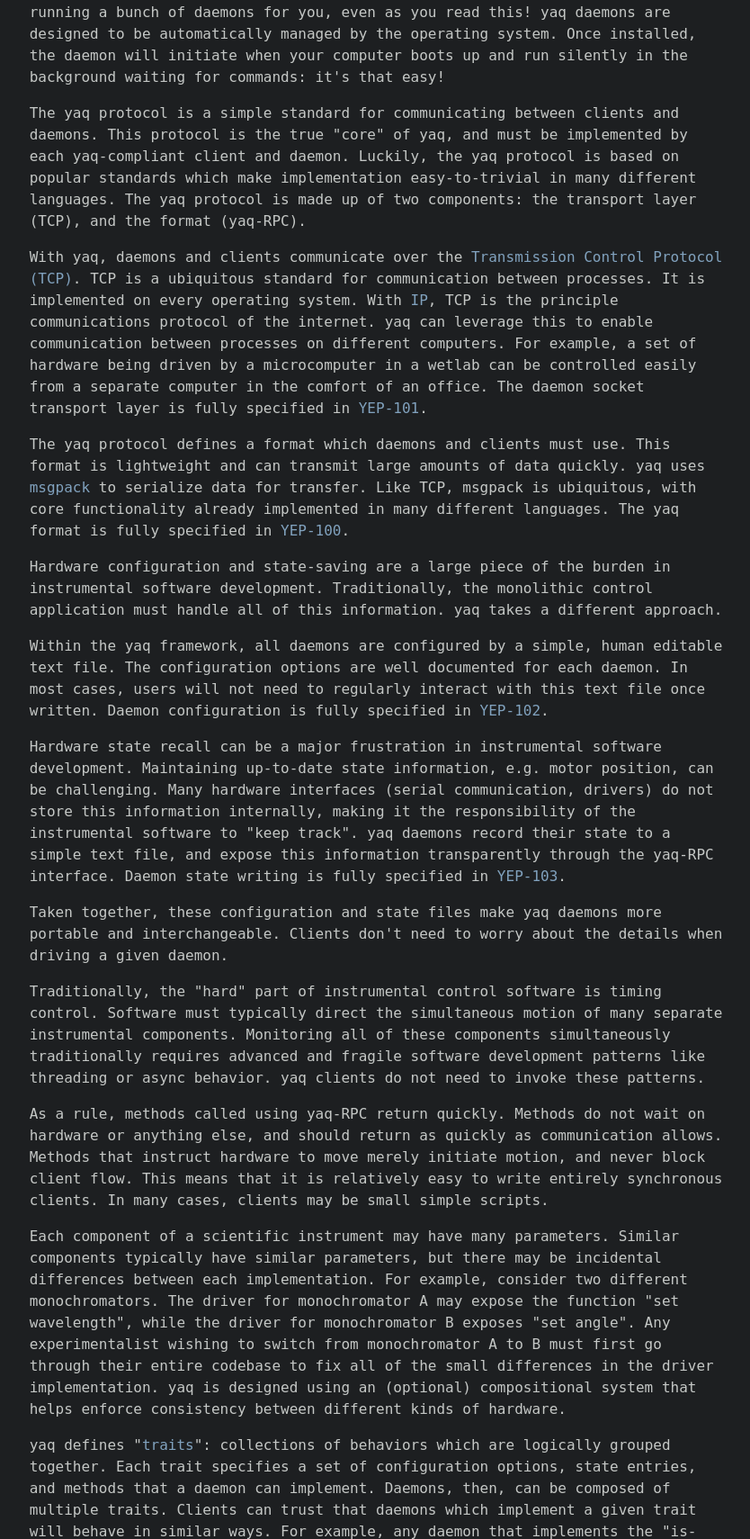
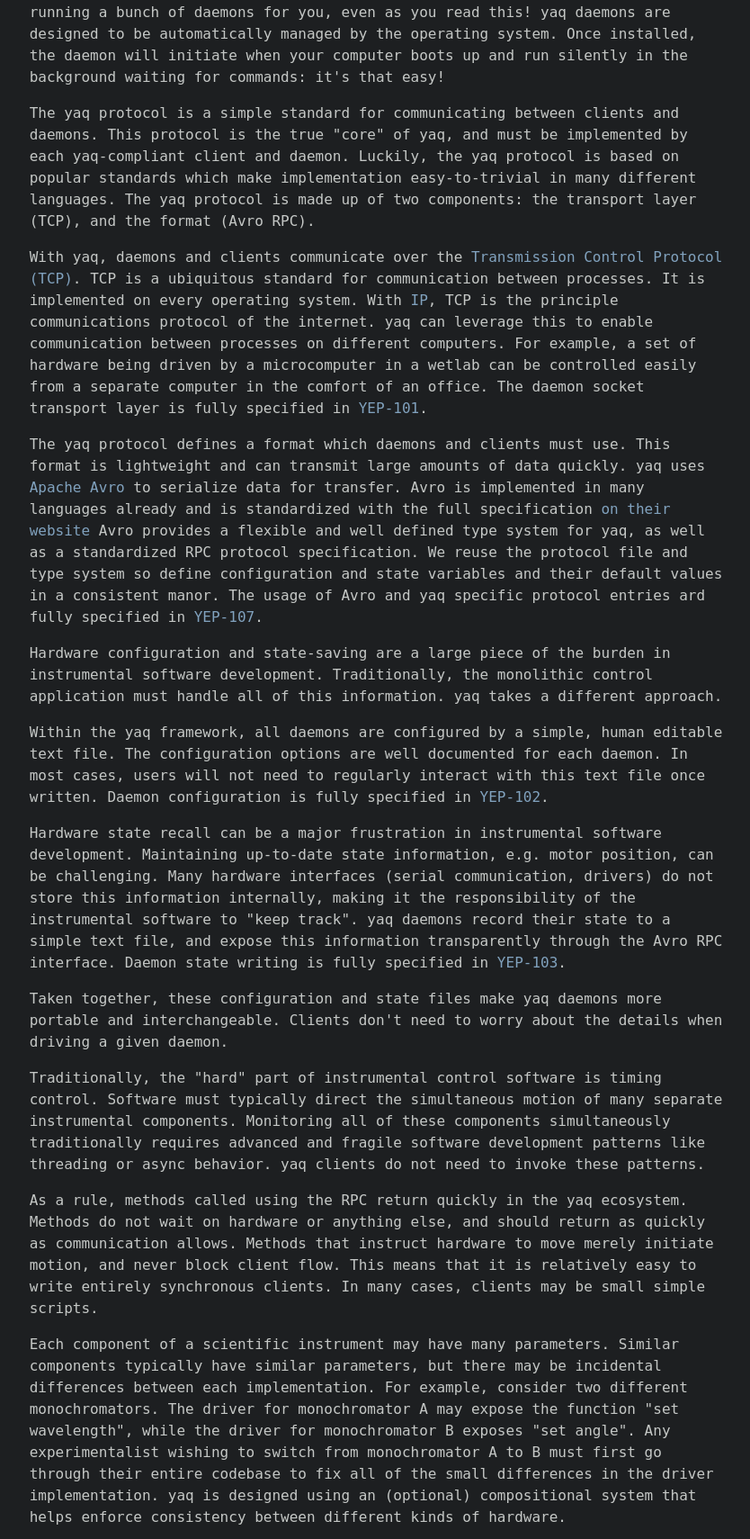
Before and after one commit to yaq-project/yaq-fyi, a Python web app: template templates/introduction.html in a window 1280 px wide. Shown: the part 1653-3363 px from the top of the page at 90% size, without its empty margins (222-1056 px from the left). Run offline with Jinja, Linux system fonts and the light colour scheme; the template is opened without the code that fills it, so the values that code supplies are empty.

Commit message:
Update from msgpack to avro in introduction page

```diff
--- a/templates/introduction.html
+++ b/templates/introduction.html
@@ -84,7 +84,7 @@ Once installed, the daemon will initiate when your computer boots up and run sil
 The yaq protocol is a simple standard for communicating between clients and daemons.
 This protocol is the true "core" of yaq, and must be implemented by each yaq-compliant client and daemon.
 Luckily, the yaq protocol is based on popular standards which make implementation easy-to-trivial in many different languages.
-The yaq protocol is made up of two components: the transport layer (TCP), and the format (yaq-RPC).
+The yaq protocol is made up of two components: the transport layer (TCP), and the format (Avro RPC).
 </p>
 
 <p>
@@ -100,9 +100,11 @@ The daemon socket transport layer is fully specified in <a href="https://yeps.ya
 <p>
 The yaq protocol defines a format which daemons and clients must use.
 This format is lightweight and can transmit large amounts of data quickly.
-yaq uses <a href="https://msgpack.org/">msgpack</a> to serialize data for transfer.
-Like TCP, msgpack is ubiquitous, with core functionality already implemented in many different languages.
-The yaq format is fully specified in <a href="https://yeps.yaq.fyi/100/">YEP-100</a>.
+yaq uses <a href="https://avro.apache.org/">Apache Avro</a> to serialize data for transfer.
+Avro is implemented in many languages already and is standardized with the full specification <a href="https://avro.apache.org/docs/current/spec.html">on their website</a>
+Avro provides a flexible and well defined type system for yaq, as well as a standardized RPC protocol specification.
+We reuse the protocol file and type system so define configuration and state variables and their default values in a consistent manor.
+The usage of Avro and yaq specific protocol entries ard fully specified in <a href="https://yeps.yaq.fyi/107/">YEP-107</a>.
 </p>
 
 {{ helpers.h2("configuration & state") }}
@@ -124,7 +126,7 @@ Daemon configuration is fully specified in <a href="https://yeps.yaq.fyi/102">YE
 Hardware state recall can be a major frustration in instrumental software development.
 Maintaining up-to-date state information, e.g. motor position, can be challenging.
 Many hardware interfaces (serial communication, drivers) do not store this information internally, making it the responsibility of the instrumental software to "keep track".
-yaq daemons record their state to a simple text file, and expose this information transparently through the yaq-RPC interface.
+yaq daemons record their state to a simple text file, and expose this information transparently through the Avro RPC interface.
 Daemon state writing is fully specified in <a href="https://yeps.yaq.fyi/103">YEP-103</a>.
 </p>
 
@@ -143,7 +145,7 @@ yaq clients do not need to invoke these patterns.
 </p>
 
 <p>
-As a rule, methods called using yaq-RPC return quickly.
+As a rule, methods called using the RPC return quickly in the yaq ecosystem.
 Methods do not wait on hardware or anything else, and should return as quickly as communication allows.
 Methods that instruct hardware to move merely initiate motion, and never block client flow.
 This means that it is relatively easy to write entirely synchronous clients.
```
